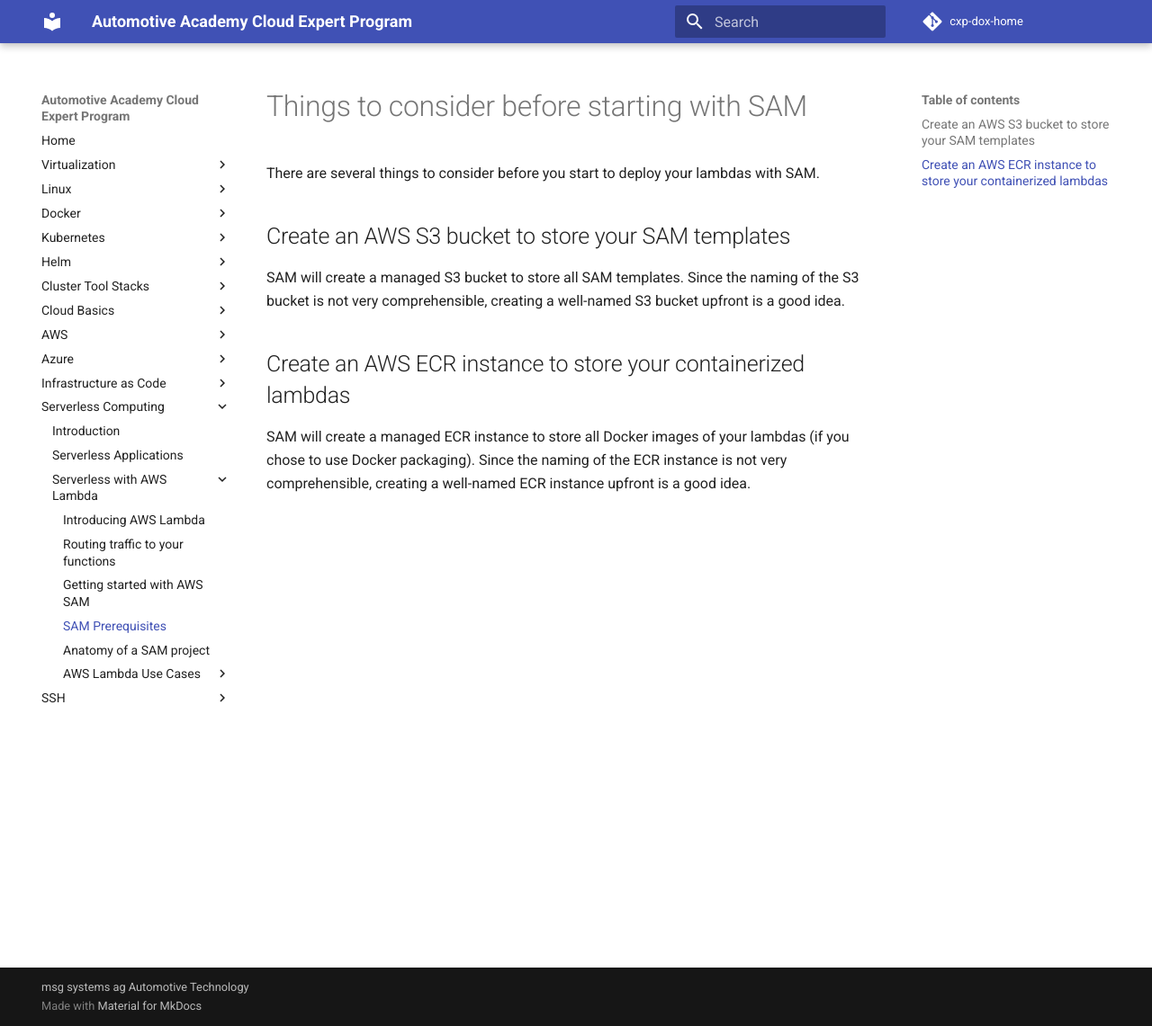
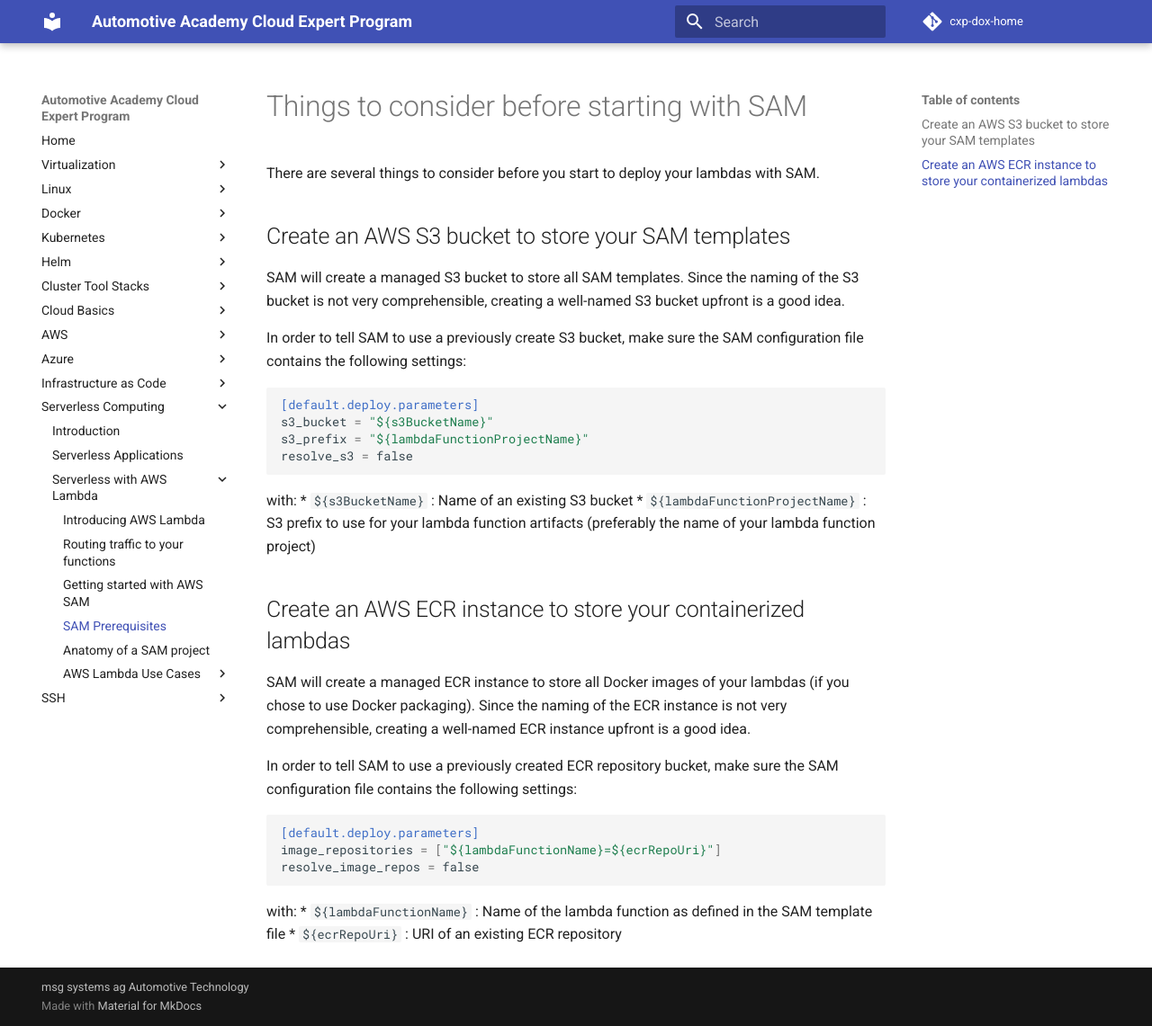
Before and after one commit to msgoat/cxp-dox-home, an MkDocs documentation site: the page built from docs/aws/lambda/lambda_sam_prerequisites.md, in a window 1280 px wide and 1141 px high. Shown: the whole window at 90% size. Built offline with MkDocs 1.6.1 and Material for MkDocs 9.7.7, drawn with Linux system fonts in a browser that asks for light colours; comment, search, counter and statistics services are not loaded.

Commit message:
improved and updated SAM documentation

`````diff
--- a/docs/aws/lambda/lambda_sam_prerequisites.md
+++ b/docs/aws/lambda/lambda_sam_prerequisites.md
@@ -8,9 +8,32 @@ SAM will create a managed S3 bucket to store all SAM templates. Since the naming
 the S3 bucket is not very comprehensible, creating a well-named S3 bucket upfront is a good
 idea.
 
+In order to tell SAM to use a previously create S3 bucket, make sure the SAM configuration file contains the following settings:
+
+````toml
+[default.deploy.parameters]
+s3_bucket = "${s3BucketName}"
+s3_prefix = "${lambdaFunctionProjectName}"
+resolve_s3 = false
+````
+with:
+* `${s3BucketName}` : Name of an existing S3 bucket
+* `${lambdaFunctionProjectName}` : S3 prefix to use for your lambda function artifacts (preferably the name of your lambda function project)
+
 ## Create an AWS ECR instance to store your containerized lambdas
 
 SAM will create a managed ECR instance to store all Docker images of your lambdas
 (if you chose to use Docker packaging). Since the naming of
 the ECR instance is not very comprehensible, creating a well-named ECR instance upfront is a good
 idea.
+
+In order to tell SAM to use a previously created ECR repository bucket, make sure the SAM configuration file contains the following settings:
+
+````toml
+[default.deploy.parameters]
+image_repositories = ["${lambdaFunctionName}=${ecrRepoUri}"]
+resolve_image_repos = false
+````
+with:
+* `${lambdaFunctionName}` : Name of the lambda function as defined in the SAM template file
+* `${ecrRepoUri}` : URI of an existing ECR repository
`````
Also changed, not shown: docs/aws/lambda/lambda_sam_project_anatomy.md (+20 -14 lines).
